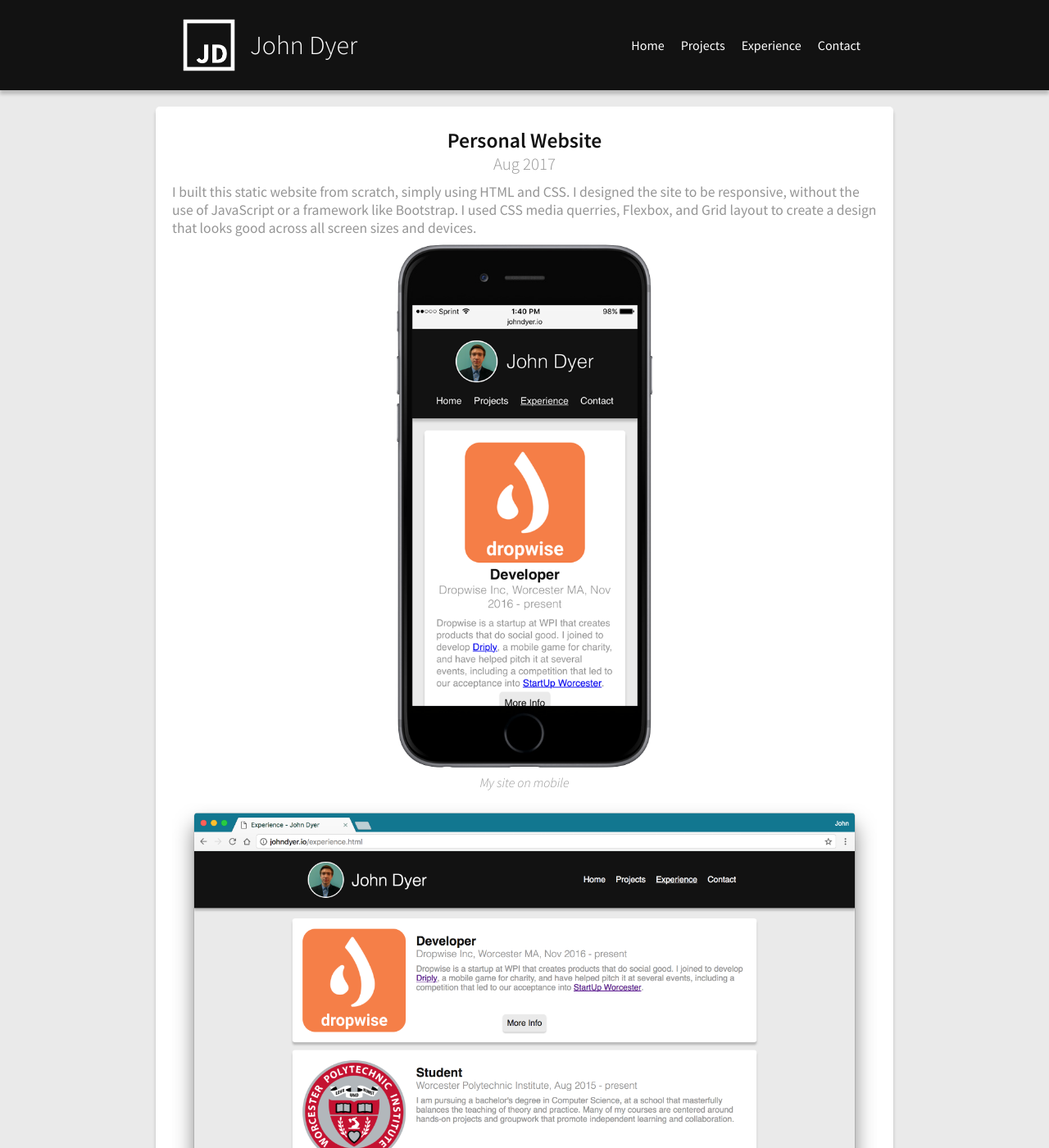
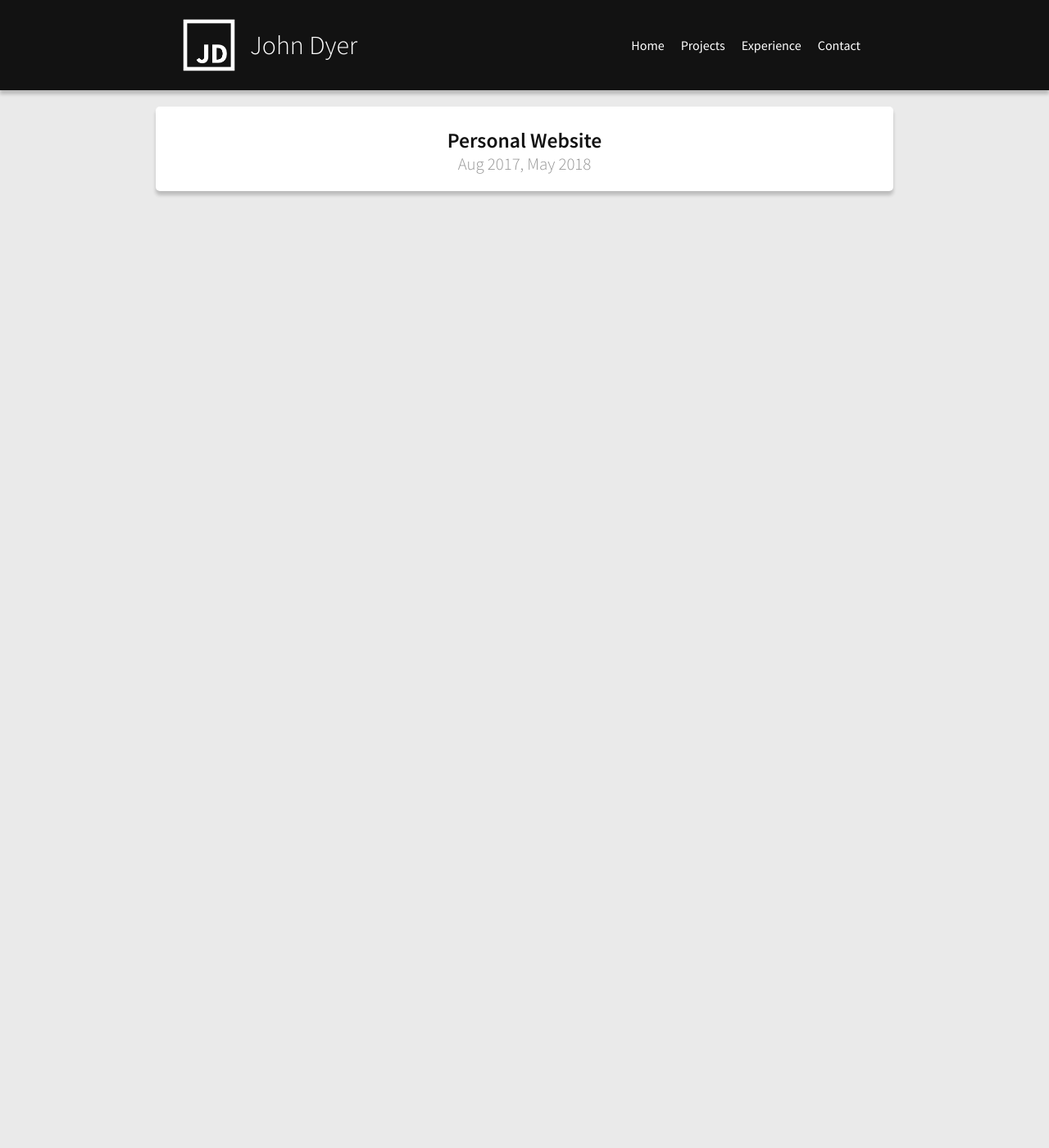
Before and after one commit to johndyer24/johndyer24.github.io, a Jekyll site: the page built from projects/personal-website.md, in a window 1280 px wide and 1400 px high. Shown: the whole window at 82% size. Built offline with Jekyll 4.4.1, drawn with Linux system fonts in a browser that asks for light colours.

Commit message:
updated descriptions

```diff
--- a/_data/experience.json
+++ b/_data/experience.json
@@ -29,7 +29,7 @@
     "id": "jekylldev",
     "title": "Website Developer",
     "subtitle": "WPI Computer Science Department, Dec 2017 - Mar 2018",
-    "description": "Developed <a href=\"https://cs582-18s.github.io/\" target=\"_blank\">class</a> and <a href=\"https://wpivis.github.io/\" target=\"_blank\">lab</a> websites for a WPI professor, and helped set up course infrastructure. Gained experience using Jekyll, GitHub Pages, and JavaScript libraries including Moment.js, Tipue Search, and Inquirer.js.",
+    "description": "I developed <a href=\"https://cs582-18s.github.io/\" target=\"_blank\">class</a> and <a href=\"https://wpivis.github.io/\" target=\"_blank\">lab</a> websites for a WPI professor, and helped set up course infrastructure. I gained experience using Jekyll, GitHub Pages, and JavaScript libraries including Moment.js, Tipue Search, and Inquirer.js.",
     "image": "/assets/experience/jekylldev/view-lab-logo.png",
     "image-shadow": true
   },
--- a/_data/projects.json
+++ b/_data/projects.json
@@ -120,29 +120,8 @@
   {
     "id": "personal-website",
     "title": "Personal Website",
-    "subtitle": "Aug 2017",
-    "description": "I built this website to showcase examples of my work. I designed it to be responsive, and look good on any screen size, using CSS media querries, Flexbox, and Grid layout.",
-    "image": "/assets/projects/personal-website/experience-mobile.png",
-    "link": "/projects/personal-website/",
-    "details": [
-      {
-        "type": "text",
-        "content": "I built this static website from scratch, simply using HTML and CSS. I designed the site to be responsive, without the use of JavaScript or a framework like Bootstrap. I used CSS media querries, Flexbox, and Grid layout to create a design that looks good across all screen sizes and devices."
-      },
-      {
-        "type": "image-small",
-        "content": {
-          "image": "/assets/projects/personal-website/experience-mobile.png",
-          "caption": "My site on mobile"
-        }
-      },
-      {
-        "type": "image",
-        "content": {
-          "image": "/assets/projects/personal-website/experience-desktop.png",
-          "caption": "My site on desktop"
-        }
-      }
-    ]
+    "subtitle": "Aug 2017, May 2018",
+    "description": "I built this website to showcase examples of my work. I designed it to be responsive using CSS media querries, Flexbox, and Grid layout. I later refactored the site using Jekyll to make it easier to maintain.",
+    "image": "/assets/projects/personal-website/homepage.png"
   }
 ]
```
Also changed, not shown: 404.html (+5 -5 lines), experience/dropwise.md (deleted, +0 -7 lines), projects/driply.md (deleted, +0 -7 lines), assets/placeholder.png (deleted), assets/projects/personal-website/experience-desktop.png (deleted), assets/projects/personal-website/experience-desktop1.png (deleted), assets/projects/personal-website/experience-mobile.png (deleted), assets/projects/personal-website/experience.png (added), assets/projects/personal-website/homepage.png (added), assets/projects/personal-website/projects-desktop.png (deleted), assets/projects/personal-website/projects-desktop1.png (deleted), assets/projects/personal-website/projects-mobile.png (deleted).
